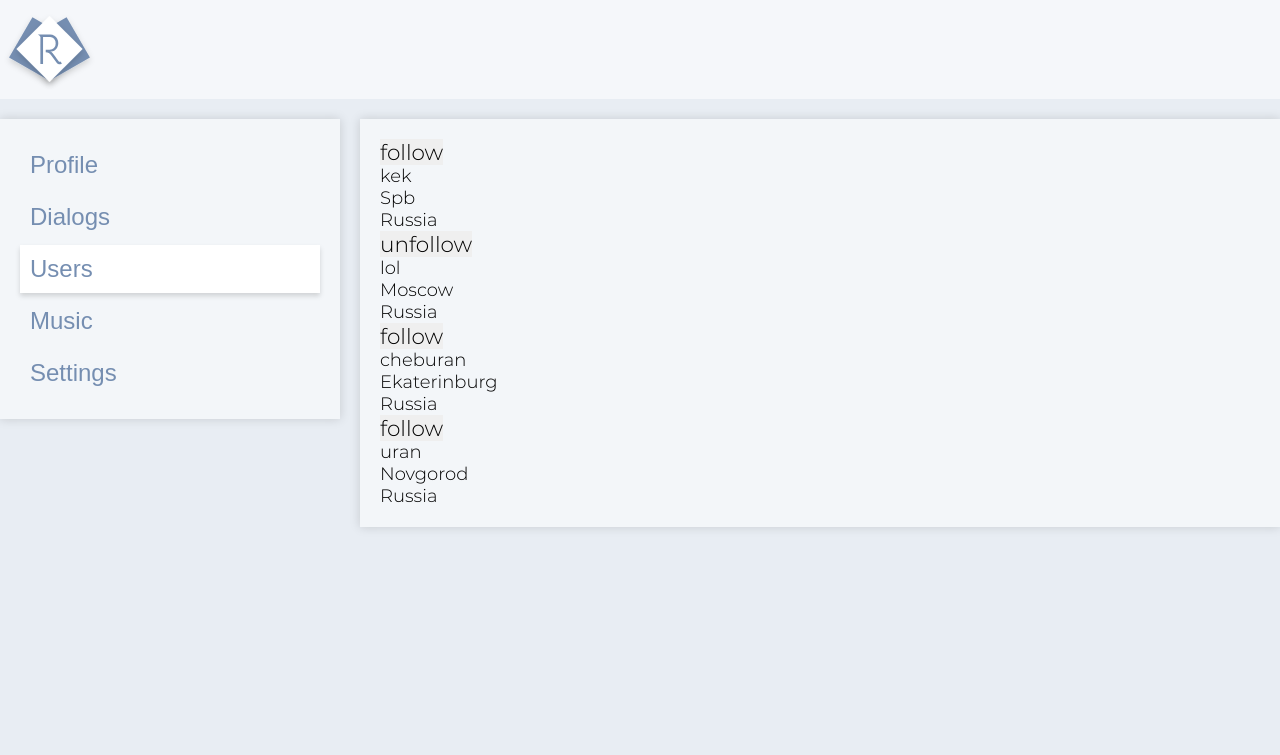
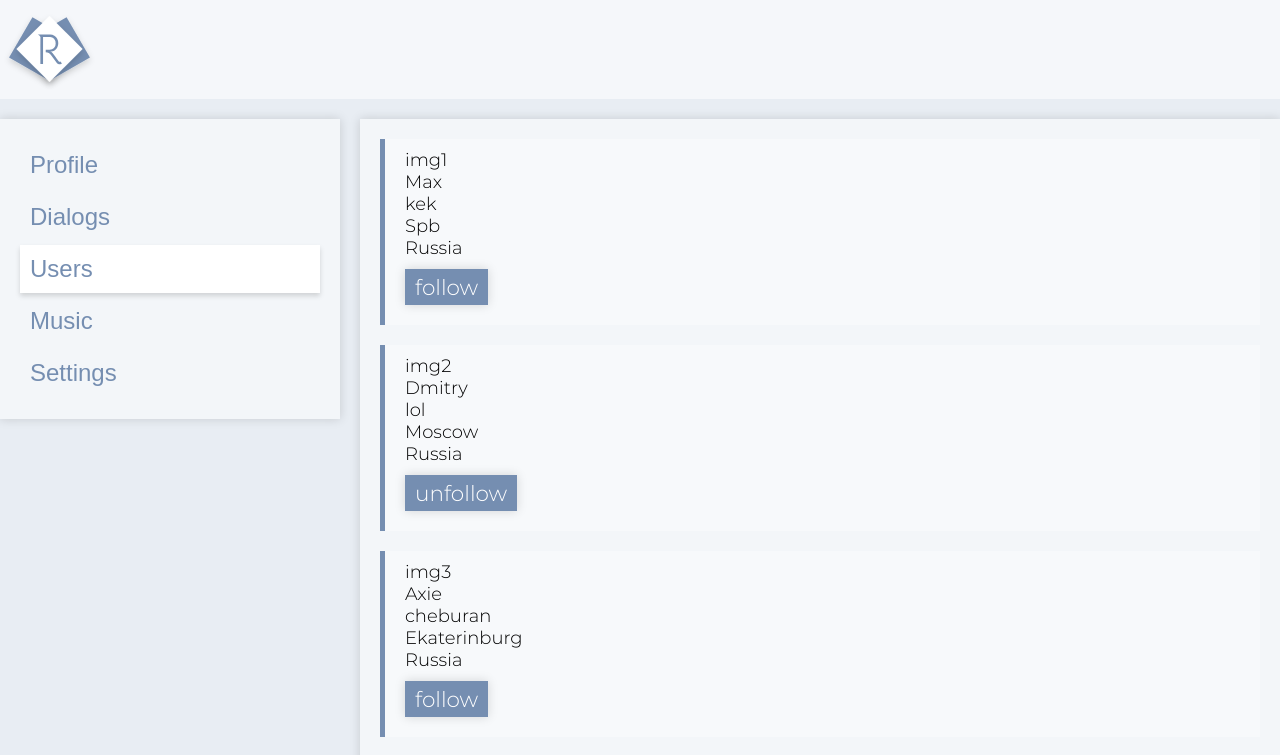
Before and after one commit to Vakhant/react-2.0, a React (Create React App) app: page /users in a window 1280 px wide. Shown: the top 755 px of the page. Built offline with nearby package versions, Linux system fonts and the light colour scheme; a web font is replaced by a local one.

Commit message:
main: users.module.css

```diff
--- a/src/components/Users/Users.jsx
+++ b/src/components/Users/Users.jsx
@@ -1,23 +1,20 @@
+import css from './Users.module.css';
 
 const Users = (props) => {
   if(props.users.length === 0) {
     props.setUsers([
-      {id:"1", photoUrl: "img1", followed: true, name:"Max", status: "kek", location:{country: "Russia", city: "Spb"}},
-      {id:"2", photoUrl: "img2", followed: false, name:"Dmitry", status: "lol", location:{country: "Russia", city: "Moscow"}},
-      {id:"3", photoUrl: "img3", followed: true, name:"Axie", status: "cheburan", location:{country: "Russia", city: "Ekaterinburg"}},
-      {id:"4", photoUrl: "img4", followed: true, name:"Tvarina", status: "uran", location:{country: "Russia", city: "Novgorod"}},
+      {id:"1", photoUrl: "img1", followed: true, fullName: "Max", status: "kek", location:{country: "Russia", city: "Spb"}},
+      {id:"2", photoUrl: "img2", followed: false, fullName: "Dmitry", status: "lol", location:{country: "Russia", city: "Moscow"}},
+      {id:"3", photoUrl: "img3", followed: true, fullName: "Axie", status: "cheburan", location:{country: "Russia", city: "Ekaterinburg"}},
+      {id:"4", photoUrl: "img4", followed: true, fullName: "Tvarina", status: "uran", location:{country: "Russia", city: "Novgorod"}},
 
     ])
   }
   return (
-    <div>
+    <div className={css.user_list}>
       {
-        props.users.map( u => <div key={u.id}>
-            <div className="user_logo"></div>
-            {u.followed ?
-            <button onClick={()=>props.unfollow(u.id)}>follow</button> :
-            <button onClick={()=>props.follow(u.id)}>unfollow</button>
-            }
+        props.users.map( u => <div className={css.user_block} key={u.id}>
+            <div className="user_logo">{u.photoUrl}</div>
             <div className="user_full_name">
               {u.fullName}
             </div>
@@ -28,6 +25,10 @@ const Users = (props) => {
               <div>{u.location.city}</div>
               <div>{u.location.country}</div>
             </div>
+            {u.followed ?
+            <button onClick={()=>props.unfollow(u.id)}>follow</button> :
+            <button onClick={()=>props.follow(u.id)}>unfollow</button>
+            }
           </div>
         )
       }
--- /dev/null
+++ b/src/components/Users/Users.module.css
@@ -0,0 +1,12 @@
+.user_block{
+  background-color: rgba(255,255,255,.3);
+  box-shadow: 0 0 0 rgb(0 0 0 / 15%);
+  transition: .1s;
+  margin-bottom: 20px;
+  border-left: #758EB1 solid 5px;
+  padding: 10px 20px;
+}
+.user_block:hover{
+  background-color: rgba(255,255,255,.5);
+  box-shadow: 0 3px 15px rgb(0 0 0 / 15%);
+}
--- a/src/index.css
+++ b/src/index.css
@@ -33,6 +33,13 @@ textarea, input, button{
 button{
 cursor: pointer;
 }
+button{
+  background-color: #758EB1;
+  color: #fff;
+  padding: 5px 10px;
+  margin: 10px 0;
+  box-shadow: 0 0 10px rgb(0 0 0 / 15%);
+}
 a{
   font-family: 'Montserrat-Light', sans-serif;
 }
```
